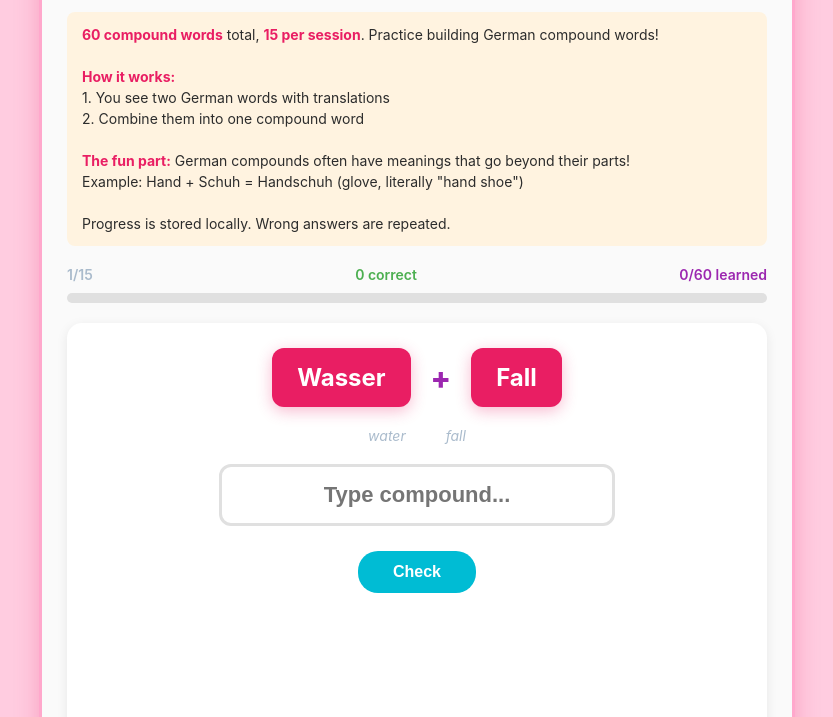
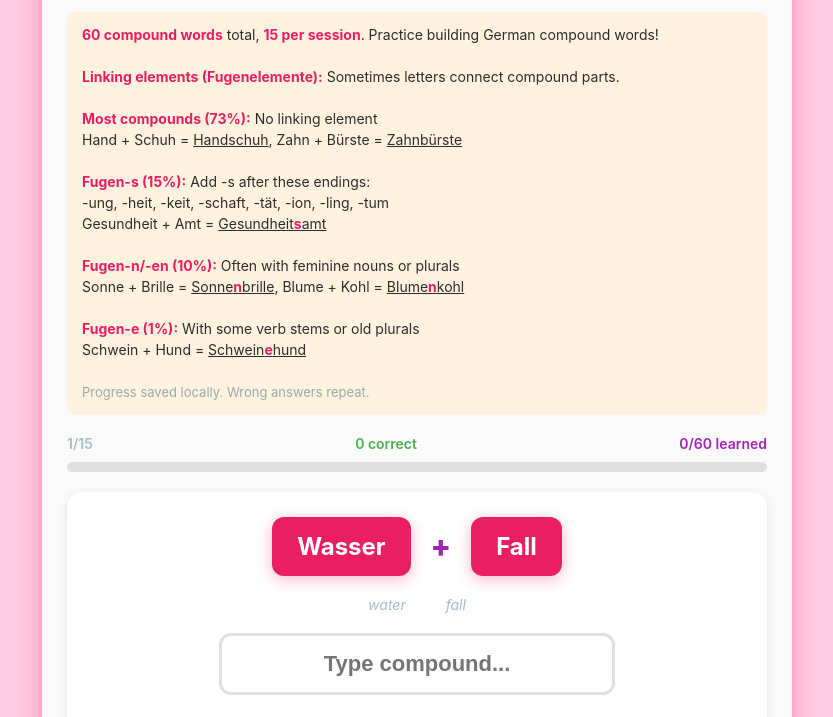
Before and after one commit to smarterGerman/german-trainers, a plain HTML site: page compound-builder.html in a window 1280 px wide. Both pictures are taken after a click on the button "Info". Shown: the part 77-794 px from the top of the page, without its empty margins (223-1056 px from the left). Drawn offline with Linux system fonts and the light colour scheme.

Commit message:
Add Fugenelemente rules to compound builder info section
- Most compounds (73%): no linking element
- Fugen-s (15%): after -ung, -heit, -keit, -schaft, -tät, -ion, -ling, -tum
- Fugen-n/-en (10%): feminine nouns, plurals
- Fugen-e (1%): verb stems, old plurals

Statistics from linguistic research.

```diff
--- a/compound-builder.html
+++ b/compound-builder.html
@@ -579,14 +579,22 @@
     <div id="infoSection" class="info-section hidden">
       <strong>60 compound words</strong> total, <strong>15 per session</strong>. Practice building German compound words!
       <br><br>
-      <strong>How it works:</strong>
-      <br>1. You see two German words with translations
-      <br>2. Combine them into one compound word
+      <strong>Linking elements (Fugenelemente):</strong> Sometimes letters connect compound parts.
       <br><br>
-      <strong>The fun part:</strong> German compounds often have meanings that go beyond their parts!
-      <br>Example: Hand + Schuh = Handschuh (glove, literally "hand shoe")
+      <strong>Most compounds (73%):</strong> No linking element
+      <br>Hand + Schuh = <u>Handschuh</u>, Zahn + Bürste = <u>Zahnbürste</u>
       <br><br>
-      Progress is stored locally. Wrong answers are repeated.
+      <strong>Fugen-s (15%):</strong> Add -s after these endings:
+      <br>-ung, -heit, -keit, -schaft, -tät, -ion, -ling, -tum
+      <br>Gesundheit + Amt = <u>Gesundheit<strong>s</strong>amt</u>
+      <br><br>
+      <strong>Fugen-n/-en (10%):</strong> Often with feminine nouns or plurals
+      <br>Sonne + Brille = <u>Sonne<strong>n</strong>brille</u>, Blume + Kohl = <u>Blume<strong>n</strong>kohl</u>
+      <br><br>
+      <strong>Fugen-e (1%):</strong> With some verb stems or old plurals
+      <br>Schwein + Hund = <u>Schwein<strong>e</strong>hund</u>
+      <br><br>
+      <span style="color: #99aaaa; font-size: 13px;">Progress saved locally. Wrong answers repeat.</span>
     </div>
 
     <div id="exerciseArea">
```
